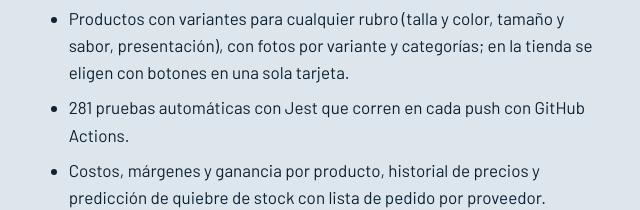
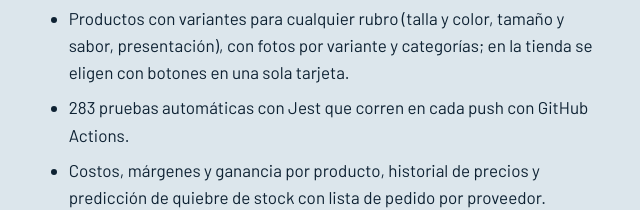
Before and after one commit to ACSERNE/ACSERNE.github.io, a plain HTML site: page index.html in a window 1280 px wide. Shown: the part 1600-1810 px from the top of the page, 102-742 px from the left. Drawn offline with nearby package versions, Linux system fonts and the light colour scheme.

Commit message:
Portafolio: 283 pruebas

```diff
--- a/index.html
+++ b/index.html
@@ -228,7 +228,7 @@
             <li>Inventario por lotes con fecha de vencimiento: alertas desde 30 días antes y descuento de lo que vence primero (FEFO).</li>
             <li>Módulo de analítica de ventas: mapa de calor por día y hora, análisis ABC (Pareto), análisis de canasta con <em>lift</em> y proyección de ventas a 30 días, con gráficos propios en SVG.</li>
             <li>Productos con variantes para cualquier rubro (talla y color, tamaño y sabor, presentación), con fotos por variante y categorías; en la tienda se eligen con botones en una sola tarjeta.</li>
-            <li>281 pruebas automáticas con Jest que corren en cada push con GitHub Actions.</li>
+            <li>283 pruebas automáticas con Jest que corren en cada push con GitHub Actions.</li>
             <li>Costos, márgenes y ganancia por producto, historial de precios y predicción de quiebre de stock con lista de pedido por proveedor.</li>
             <li>Tareas programadas (cron) que envían alertas de vencimiento y un resumen diario por correo; importación masiva de productos desde Excel y exportación de ventas, inventario y caja a Excel.</li>
             <li>Seguridad: JWT, verificación en dos pasos por correo, contraseñas cifradas con bcrypt. Encontré y corregí fallas reales, como una escalada de rol y rutas públicas que exponían datos.</li>
```
